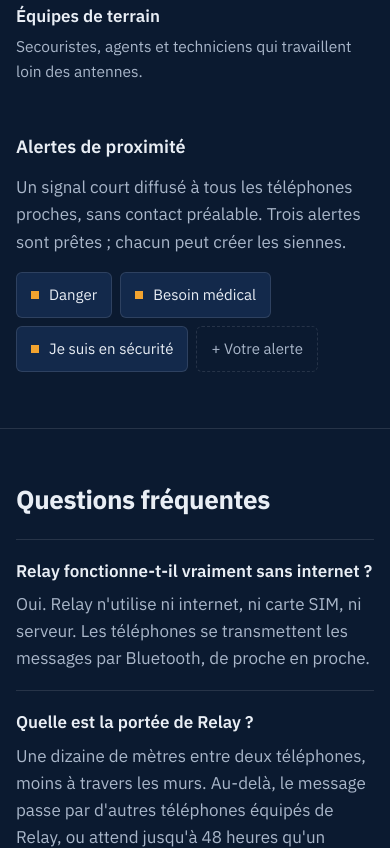
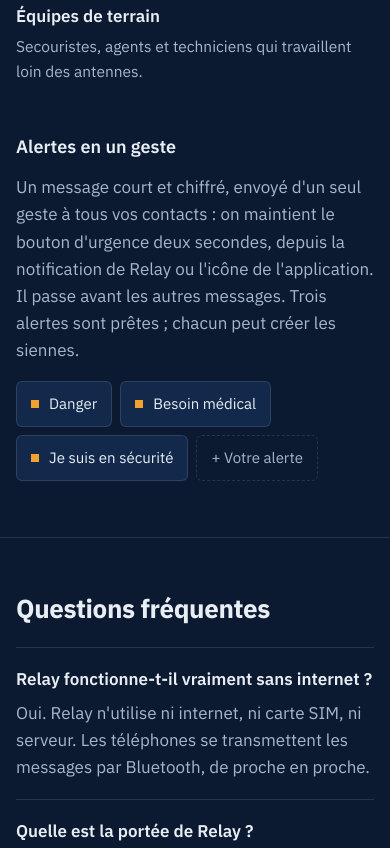
Before and after one commit to atagbacom/relay, a plain HTML site: page site/index.html in a window 390 px wide. Shown: the part 4094-4942 px from the top of the page. Drawn offline with Linux system fonts and the light colour scheme.

Commit message:
landing : alertes décrites telles qu'elles sont (aux contacts, en un geste)
Le texte annonçait une diffusion à tous les téléphones proches sans
contact préalable : l'alerte part en fait, chiffrée, aux contacts.

Co-Authored-By: Just AWALA <justawala9014@gmail.com>
Co-Authored-By: atagbacom <atagba.com@gmail.com>

```diff
--- a/site/index.html
+++ b/site/index.html
@@ -380,8 +380,8 @@
           <div><dt>Équipes de terrain</dt><dd>Secouristes, agents et techniciens qui travaillent loin des antennes.</dd></div>
         </dl>
         <div class="alertes-bloc">
-          <h3>Alertes de proximité</h3>
-          <p>Un signal court diffusé à tous les téléphones proches, sans contact préalable. Trois alertes sont prêtes ; chacun peut créer les siennes.</p>
+          <h3>Alertes en un geste</h3>
+          <p>Un message court et chiffré, envoyé d'un seul geste à tous vos contacts : on maintient le bouton d'urgence deux secondes, depuis la notification de Relay ou l'icône de l'application. Il passe avant les autres messages. Trois alertes sont prêtes ; chacun peut créer les siennes.</p>
           <ul class="alertes">
             <li><i></i>Danger</li>
             <li><i></i>Besoin médical</li>
@@ -425,7 +425,7 @@
               <li>Messages chiffrés entre deux téléphones Android, sans internet</li>
               <li>Accusés de réception et renvoi automatique</li>
               <li>Vérification en personne</li>
-              <li>Alertes de proximité, prêtes ou personnalisées</li>
+              <li>Alertes à tous ses contacts, prêtes ou personnalisées</li>
             </ul>
           </div>
           <div class="afaire">
```
